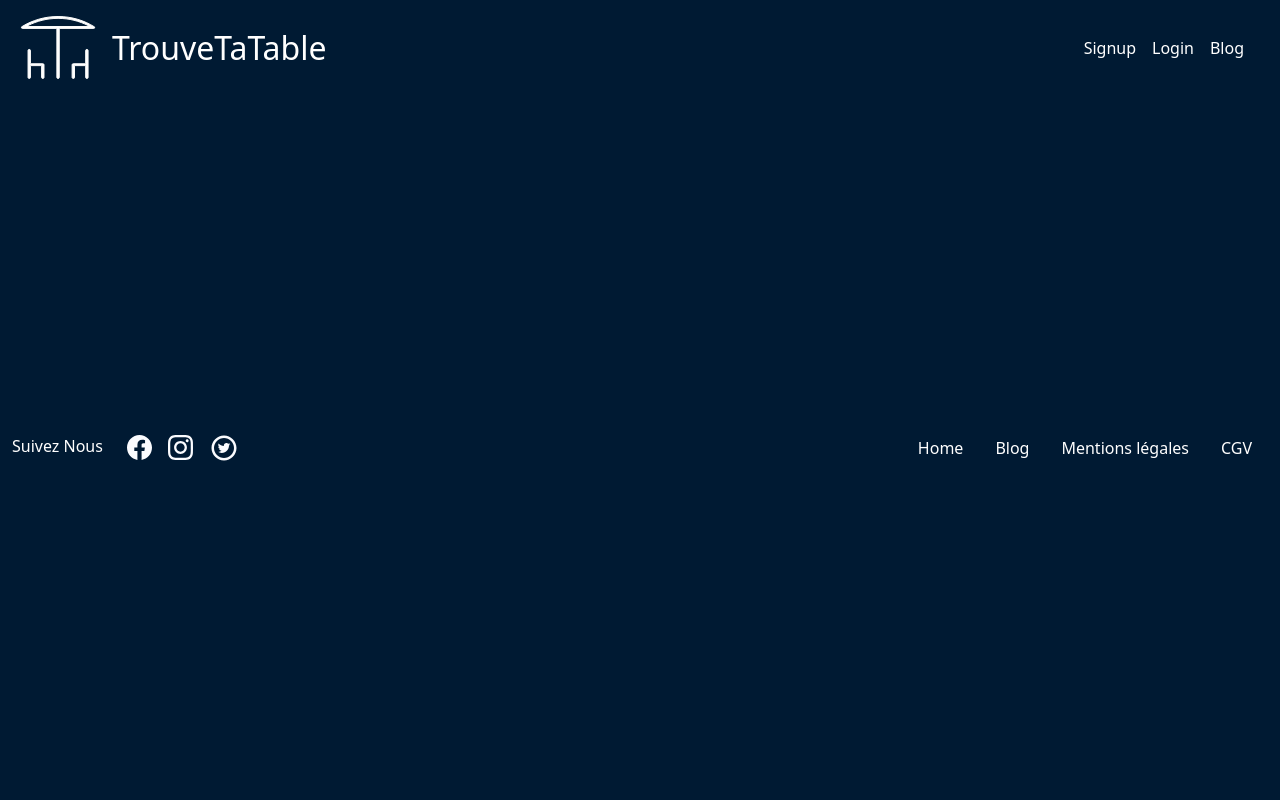
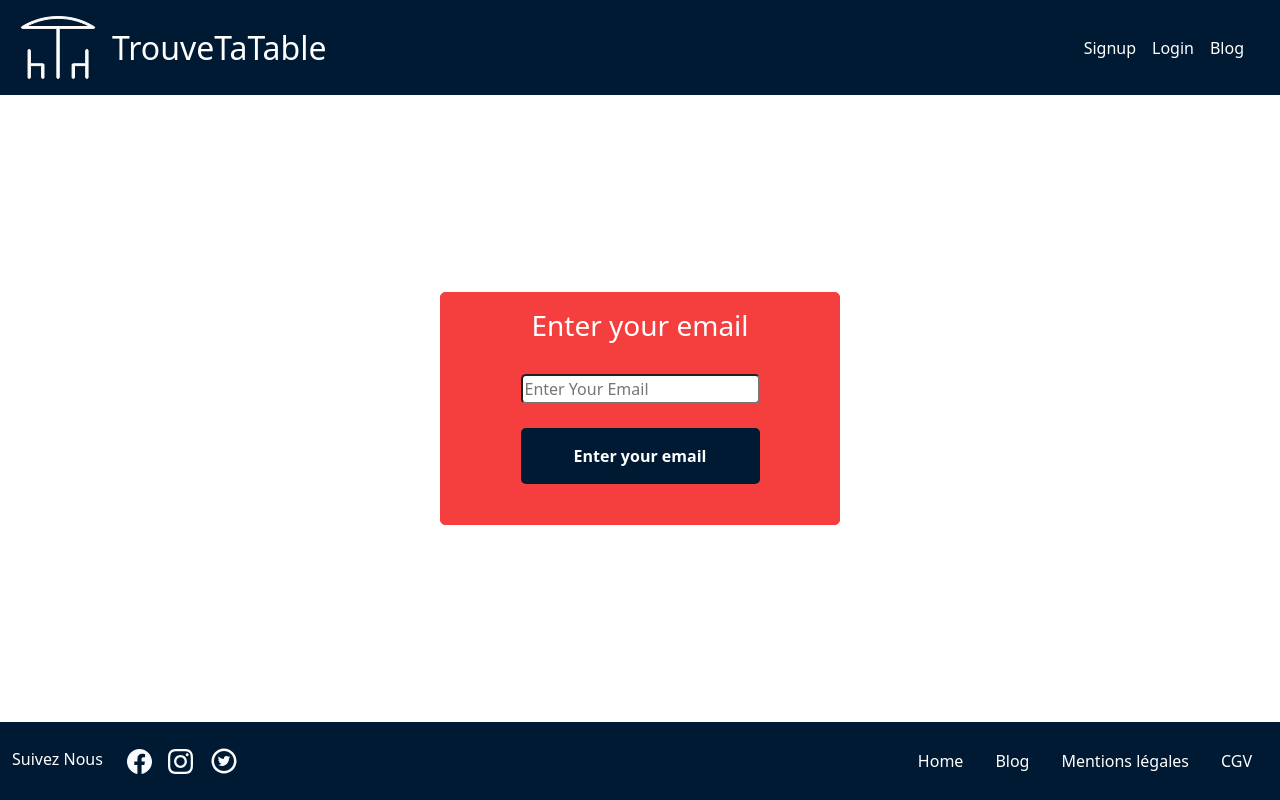
Before and after one commit to chendanet/frontend_trouvetatabe, a React (Create React App) app: page /password/forgot in a window 1280 px wide. Built offline with nearby package versions, Linux system fonts and the light colour scheme; no server answers.

Commit message:
forgot password working - received the email. Now has to implement reset password

```diff
--- a/src/components/App/index.jsx
+++ b/src/components/App/index.jsx
@@ -18,7 +18,7 @@ import {
 import ListVenues from "pages/ListVenue";
 import MyVenues from 'pages/MyVenues';
 import Booking from "pages/Booking";
-
+import ForgotPassword from 'pages/ForgotPassword'
 
 const App = () => {
 
@@ -61,6 +61,9 @@ const App = () => {
             <Route path="/profile" exact>
               <Profile />
             </Route>
+            <Route path="/password/forgot">
+          <ForgotPassword />
+        </Route>
           </Switch>
           <Footer />
         </div>
--- /dev/null
+++ b/src/pages/ForgotPassword/index.jsx
@@ -0,0 +1,60 @@
+import { useState } from 'react'
+import { useDispatch } from 'react-redux'
+import { useHistory } from 'react-router-dom'
+import { authenticate } from 'store/actions'
+import "pages/SignIn/SignIn.css";
+
+const ForgotPassword = () => {
+
+  const history = useHistory();
+  const [email, setEmail] = useState();
+
+  const data  = {
+    email: email,
+  };
+
+  const fetchForgotPassword = async (e) => {
+    e.preventDefault();
+
+    const response = await fetch("https://trouvetatableapi.herokuapp.com/password/forgot", {
+      method: 'post',
+      headers: {
+        'Content-Type': 'application/json'
+      },
+      body: JSON.stringify(data)
+    })
+
+    if (response) {
+        history.push("/");
+        return;
+      }
+  }
+  return (
+    <div className="container d-flex align-items-center justify-content-center">
+      <div className="form-container">
+        <div>
+          <h3> Enter your email </h3>
+          <br />
+        </div>
+        <form>
+          <div>
+            <input
+              type="text"
+              name="email"
+              onChange={(e) => setEmail(e.target.value)}
+              placeholder="Enter Your Email"
+            />
+            <br />
+            <button type="submit" onClick={fetchForgotPassword} className="btn-signin">
+              Enter your email
+              </button>
+            <br />
+          </div>
+        </form>
+      </div>
+    </div>
+  )
+}
+
+
+export default ForgotPassword
--- a/src/pages/SignIn/index.jsx
+++ b/src/pages/SignIn/index.jsx
@@ -2,6 +2,7 @@ import { useState } from 'react'
 import { useDispatch } from 'react-redux'
 import { useHistory } from 'react-router-dom'
 import { authenticate } from 'store/actions'
+import { Link } from "react-router-dom"
 import "pages/SignIn/SignIn.css";
 
 const SignIn = () => {
@@ -91,6 +92,7 @@ const SignIn = () => {
             <button type="submit" onClick={fetchSignIn} className="btn-signin">
               Login
               </button>
+              <Link to="/password/forgot" className="link-tertiary">Mot de passe oublié</Link>
             <br />
           </div>
         </form>
```
